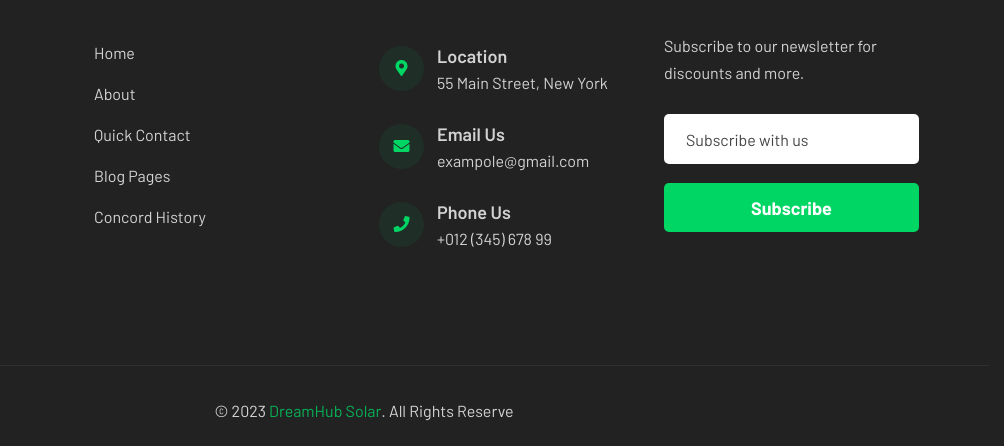
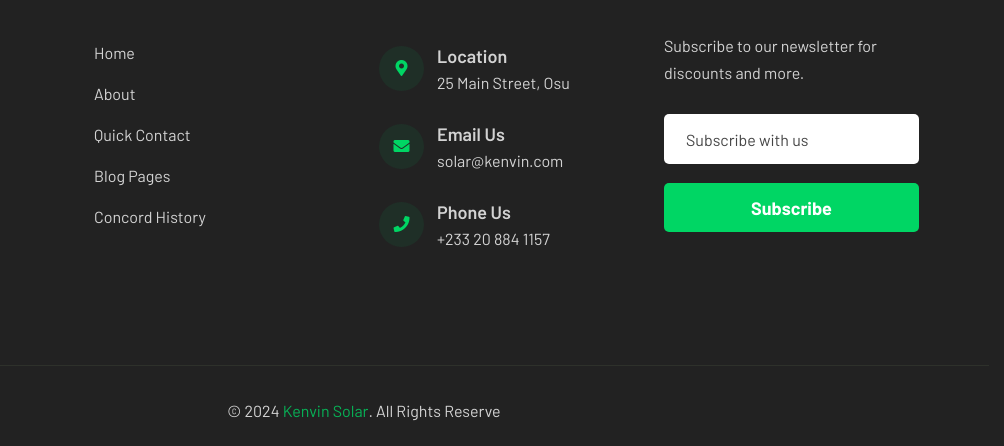
Before and after one commit to kendiz-00/Solar-Energy-System, a plain HTML site: page index-2.html in a window 1280 px wide. Shown: the part 8742-9188 px from the top of the page, 276-1280 px from the left. Drawn offline with nearby package versions, Linux system fonts and the light colour scheme.

```diff
--- a/index-2.html
+++ b/index-2.html
@@ -970,7 +970,7 @@
 						</div>
 						<div class="footer-contact-content">
 							<h4>Location</h4>
-							<p>55 Main Street, New York</p>
+							<p>25 Main Street, Osu</p>
 						</div>
 					</div>
 					<div class="footer-contact">
@@ -979,7 +979,7 @@
 						</div>
 						<div class="footer-contact-content">
 							<h4>Email Us</h4>
-							<p>exampole@gmail.com</p>
+							<p>solar@kenvin.com</p>
 						</div>
 					</div>
 					<div class="footer-contact">
@@ -988,7 +988,7 @@
 						</div>
 						<div class="footer-contact-content">
 							<h4>Phone Us</h4>
-							<p>+012 (345) 678 99</p>
+							<p>+233 20 884 1157</p>
 						</div>
 					</div>
 				</div>
@@ -1017,7 +1017,7 @@
 		<div class="row">
 			<div class="col-lg-12 text-center">
 				<div class="copyright-area">
-					<p>© 2023 <a href="#">DreamHub Solar</a>. All Rights Reserve</p>
+					<p>© 2024 <a href="#">Kenvin Solar</a>. All Rights Reserve</p>
 				</div>
 			</div>
 		</div>
```
Also changed, not shown: assets/images/footer-logo.png, assets/images/header-logo.png.
